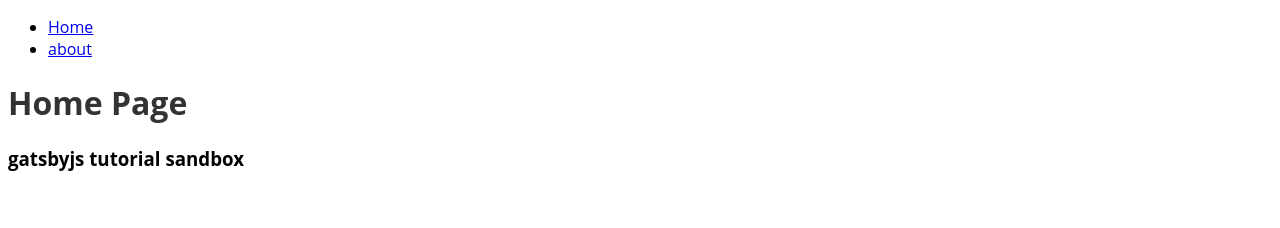
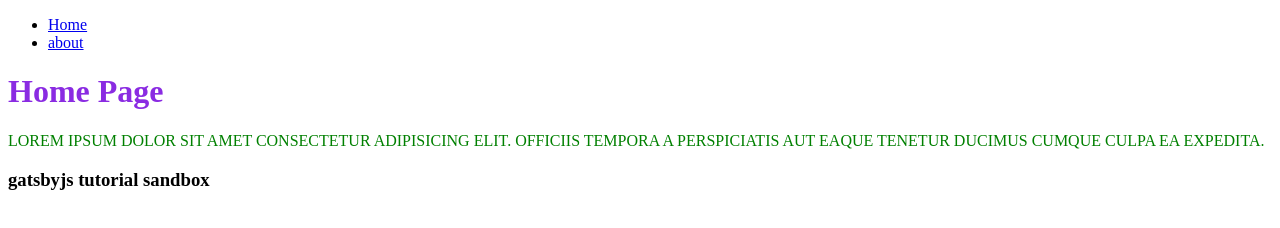
Before and after one commit to KarimMoustamid/Gatsby.js-Tutorial-and-Projects, a Gatsby site in the folder Tutorial/: page / in a window 1280 px wide. Built offline with nearby package versions, Linux system fonts and the light colour scheme; Gatsby itself is replaced by a stand-in of ours.

Commit message:
css modules

```diff
--- /dev/null
+++ b/Tutorial/examples/home.module.css
@@ -0,0 +1,11 @@
+.page {
+  color: blue;
+}
+
+.page h1 {
+  color: blueviolet;
+}
+.text {
+  text-transform: uppercase;
+  color: green;
+}
--- a/Tutorial/src/pages/index.js
+++ b/Tutorial/src/pages/index.js
@@ -1,10 +1,18 @@
 import React from "react"
 import Layout from "../../components/Layout"
-import "../../components/layout.css"
+// import "../../components/layout.css"
+import { page, text } from "../../examples/home.module.css"
 export default function Home() {
   return (
     <Layout>
-      <h1>Home Page</h1>
+      <div className={page}>
+        <h1>Home Page</h1>
+        <p className={text}>
+          Lorem ipsum dolor sit amet consectetur adipisicing elit. Officiis
+          tempora a perspiciatis aut eaque tenetur ducimus cumque culpa ea
+          expedita.
+        </p>
+      </div>
     </Layout>
   )
 }
```
Also changed, not shown: Tutorial/examples/about.module.css (added).
